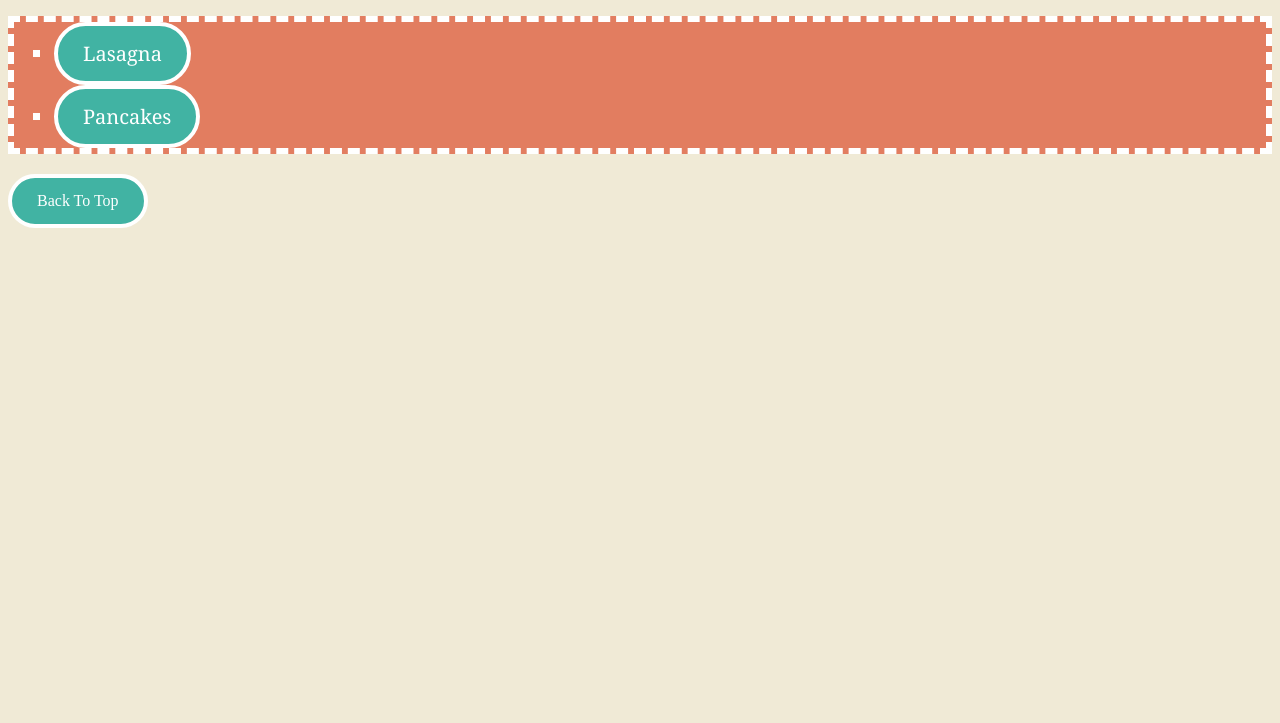
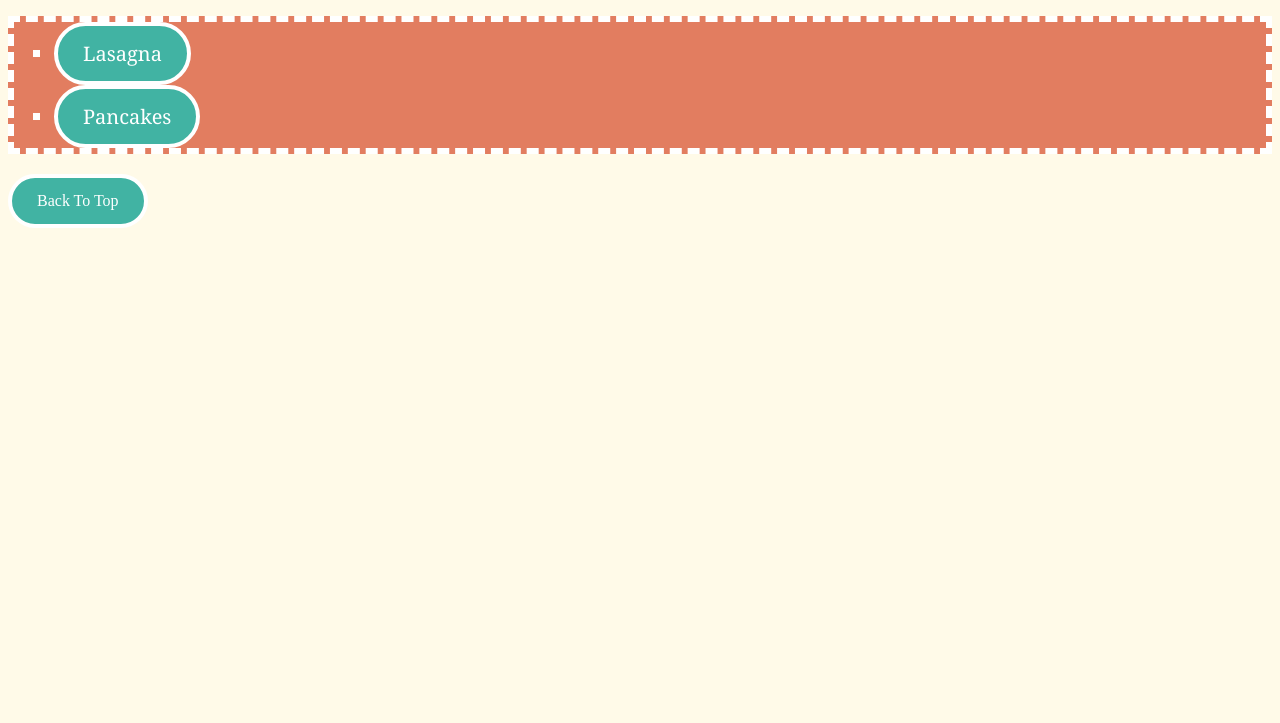
Before and after one commit to xcoltonx/odin-recipes, a plain HTML site: page index.html in a window 1280 px wide. Shown: the part 77-800 px from the top of the page. Drawn offline with Linux system fonts and the light colour scheme.

Commit message:
Change background color

```diff
--- a/styles.css
+++ b/styles.css
@@ -30,7 +30,7 @@
 }
 
 .background {
-    background-color: #F0EAD6;
+    background-color: #fffae8;
 }
 
 .ingredients, .steps {
```
